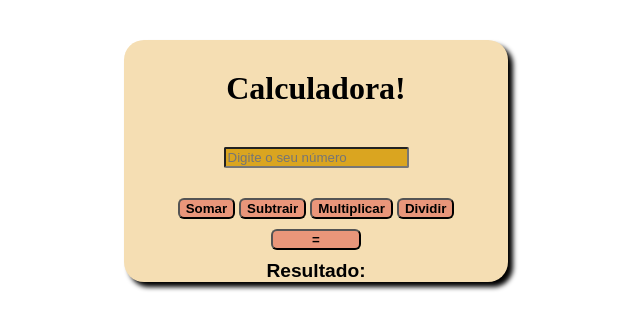
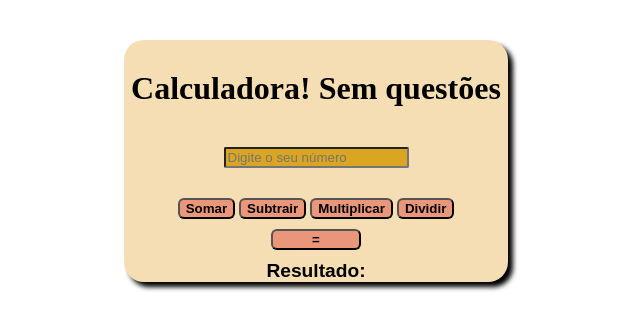
Before and after one commit to elasnarederio/Calculadora, a plain HTML site: page index.html in a window 1280 px wide. Shown: the whole page, without its empty margins (324-964 px from the left). Drawn offline with Linux system fonts and the light colour scheme.

Commit message:
outro teste

```diff
--- a/index.html
+++ b/index.html
@@ -9,7 +9,7 @@
 </head>
 <body>
     <div>
-        <h1>Calculadora!</h1>
+        <h1>Calculadora!  Sem questões</h1>
         <input type="number" id="numeroCalc" placeholder="Digite o seu número">
         <button id="somar">Somar</button>
         <button id="subtrair">Subtrair</button>
```
